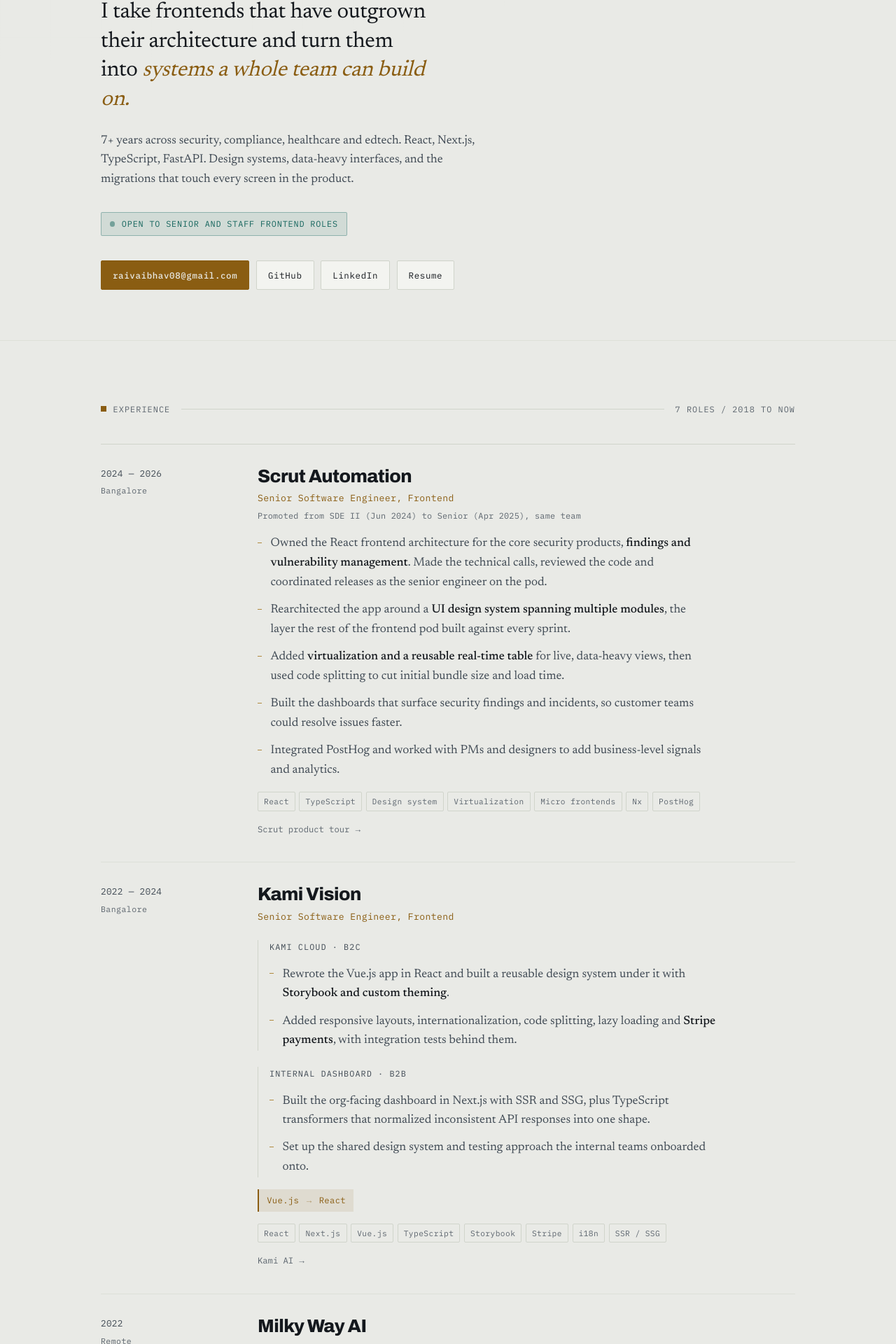
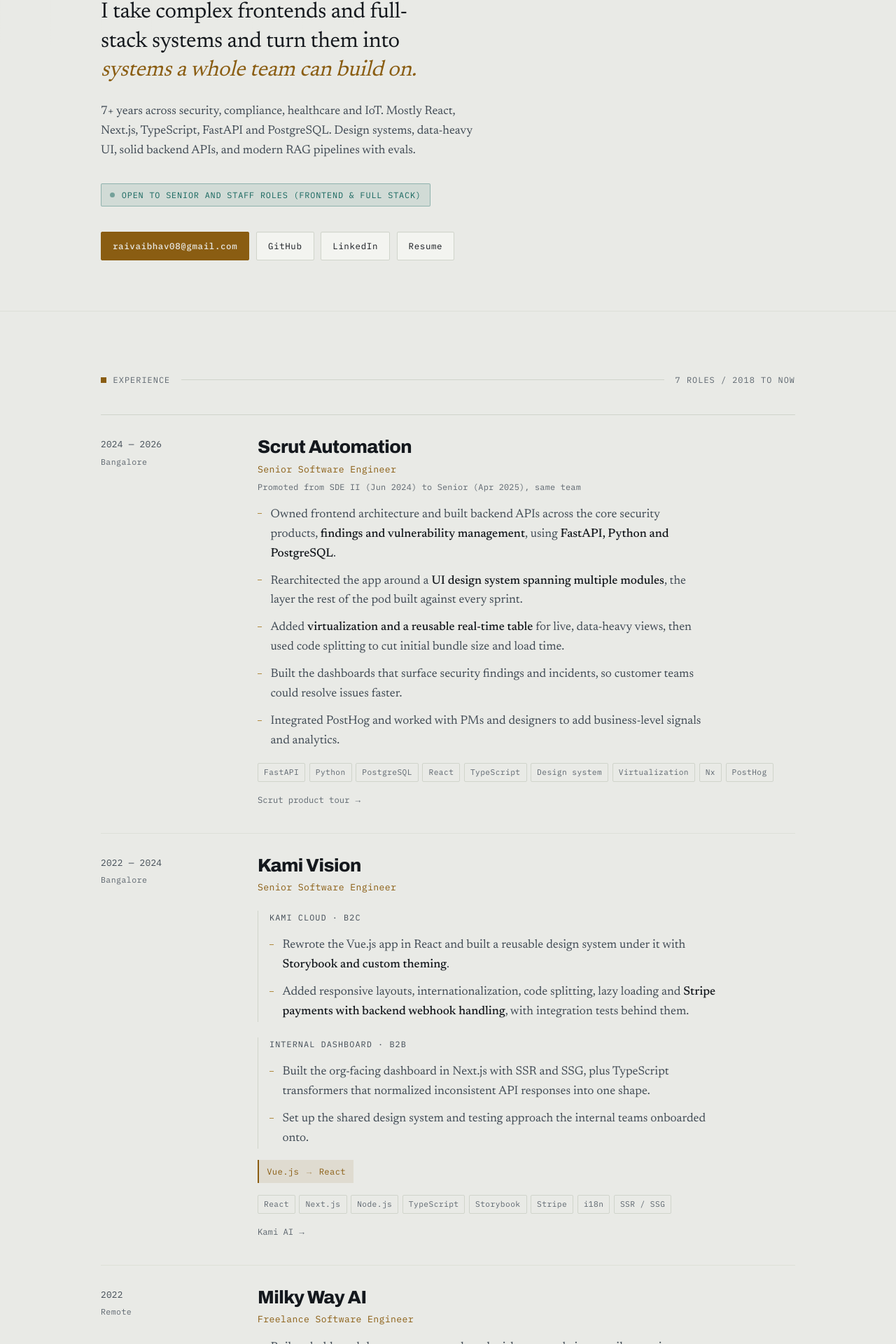
Before and after one commit to RaiVaibhav/portfolio, a Next.js app: page / in a window 1280 px wide. Shown: the part 463-2383 px from the top of the page at 70% size. Built offline with nearby package versions, Linux system fonts and the light colour scheme.

Commit message:
Update text related to my work

```diff
--- a/app/layout.tsx
+++ b/app/layout.tsx
@@ -34,15 +34,20 @@
   keywords: [
     "Vaibhav Kumar Rai",
     "senior software engineer",
+    "frontend focused full stack",
     "senior frontend engineer",
     "React",
     "Next.js",
     "TypeScript",
     "design systems",
+    "FastAPI",
+    "Python",
+    "Node.js",
     "PostgreSQL",
-    "FastAPI",
-    "micro frontends",
-    "frontend architecture",
+    "pgvector",
+    "RAG",
+    "LLM evals",
+    "Model Context Protocol",
   ],
   alternates: { canonical: "/" },
   robots: {
@@ -95,15 +100,21 @@
   },
   knowsAbout: [
     "Frontend architecture",
+    "Design systems",
     "React",
     "Next.js",
     "TypeScript",
-    "Design systems",
-    "Micro frontends",
+    "Full-stack engineering",
+    "Backend APIs",
+    "FastAPI",
+    "Python",
+    "Node.js",
+    "PostgreSQL",
+    "pgvector",
+    "Retrieval-Augmented Generation (RAG)",
+    "LLM evaluation & safety rails",
+    "Model Context Protocol (MCP)",
     "Web performance",
-    "Accessibility",
-    "PostgreSQL",
-    "FastAPI",
   ],
   sameAs: [site.github, site.linkedin],
 };
--- a/components/Focus.tsx
+++ b/components/Focus.tsx
@@ -17,23 +17,23 @@
               <span className="stat">Design systems</span>
               <h3>Three built from scratch</h3>
               <p>
-                Rearchitected the UI design system across multiple modules at Scrut, the layer the rest of the frontend pod built against. Storybook and custom theming at Kami Vision. Per-clinic branding, themes and layouts at Klinify.
+                Rearchitected the UI design system across multiple modules at Scrut, the layer the rest of the team built against every sprint. Storybook and custom theming at Kami Vision. Per-clinic branding, themes and layouts at Klinify.
               </p>
             </div>
 
             <div className="cap">
-              <span className="stat">Data-heavy interfaces</span>
-              <h3>Live tables that stay fast</h3>
+              <span className="stat">Full stack &amp; backend</span>
+              <h3>APIs and services that hold up</h3>
               <p>
-                Virtualization and a reusable real-time table for live security data at Scrut, then code splitting to cut the initial bundle. At Klinify, 45% off dashboard load through memoization, API work and splitting.
+                FastAPI, Python and Postgres at Scrut for live security findings and vulnerability views. Flask APIs and CouchDB map-reduce at Klinify. Real-time chat sync over WebSockets and serverless Kubeless microservices at Squadcast, plus Stripe webhooks at Kami Vision.
               </p>
             </div>
 
             <div className="cap">
-              <span className="stat">Migrations</span>
-              <h3>The ones that touch everything</h3>
+              <span className="stat">RAG &amp; evals</span>
+              <h3>Context retrieval that doesn&rsquo;t hallucinate</h3>
               <p>
-                Vue to React at Kami Vision, with a design system built underneath it. Krafty to Nuxt at Quizizz. Both shipped while the product kept moving.
+                Agentic RAG pipelines with pgvector and semantic search in Bandhu. Set up Langfuse evals to catch hallucinations, score retrieval quality, and keep crisis safety rails rock solid. Tool security and permissions over MCP in AgentGate.
               </p>
             </div>
 
--- a/components/Hero.tsx
+++ b/components/Hero.tsx
@@ -9,7 +9,7 @@
           <div className="eyebrow mono">
             <span>Senior Software Engineer</span>
             <span className="sep">/</span>
-            <span>Frontend</span>
+            <span>Frontend &amp; Full Stack</span>
             <span className="sep">/</span>
             <span>Delhi, India</span>
           </div>
@@ -20,18 +20,18 @@
           </h1>
 
           <p className="thesis">
-            I take frontends that have outgrown their architecture and turn them into{" "}
+            I take complex frontends and full-stack systems and turn them into{" "}
             <em>systems a whole team can build on.</em>
           </p>
 
           <p className="sub">
-            7+ years across security, compliance, healthcare and edtech. React, Next.js, TypeScript, FastAPI.
-            Design systems, data-heavy interfaces, and the migrations that touch every screen in the product.
+            7+ years across security, compliance, healthcare and IoT. Mostly React, Next.js, TypeScript, FastAPI and PostgreSQL.
+            Design systems, data-heavy UI, solid backend APIs, and modern RAG pipelines with evals.
           </p>
 
           <p className="status">
             <span className="dot" aria-hidden="true" />
-            <span>Open to senior and staff frontend roles</span>
+            <span>Open to senior and staff roles (Frontend &amp; Full Stack)</span>
           </p>
 
           <div className="links">
--- a/components/SiteFooter.tsx
+++ b/components/SiteFooter.tsx
@@ -9,7 +9,7 @@
         <Reveal>
           <h2>Let&rsquo;s talk.</h2>
           <p>
-            If your frontend has outgrown the architecture holding it up, that&rsquo;s the problem I like.
+            If you need someone to lead a complex frontend, wire up the backend services under it, or set up RAG pipelines with evals, let&rsquo;s talk.
             Email is the fastest way to reach me.
           </p>
           <div className="links">
--- a/content/experience.ts
+++ b/content/experience.ts
@@ -7,17 +7,17 @@
     url: "https://www.scrut.io/product-tour",
     urlLabel: "Scrut product tour",
     urlNote: "GRC platform · the product I worked on",
-    role: "Senior Software Engineer, Frontend",
+    role: "Senior Software Engineer",
     note: "Promoted from SDE II (Jun 2024) to Senior (Apr 2025), same team",
     years: "2024 — 2026",
     bullets: [
-      "Owned the React frontend architecture for the core security products, **findings and vulnerability management**. Made the technical calls, reviewed the code and coordinated releases as the senior engineer on the pod.",
-      "Rearchitected the app around a **UI design system spanning multiple modules**, the layer the rest of the frontend pod built against every sprint.",
+      "Owned frontend architecture and built backend APIs across the core security products, **findings and vulnerability management**, using **FastAPI, Python and PostgreSQL**.",
+      "Rearchitected the app around a **UI design system spanning multiple modules**, the layer the rest of the pod built against every sprint.",
       "Added **virtualization and a reusable real-time table** for live, data-heavy views, then used code splitting to cut initial bundle size and load time.",
       "Built the dashboards that surface security findings and incidents, so customer teams could resolve issues faster.",
       "Integrated PostHog and worked with PMs and designers to add business-level signals and analytics.",
     ],
-    chips: ["React", "TypeScript", "Design system", "Virtualization", "Micro frontends", "Nx", "PostHog"],
+    chips: ["FastAPI", "Python", "PostgreSQL", "React", "TypeScript", "Design system", "Virtualization", "Nx", "PostHog"],
   },
   {
     company: "Kami Vision",
@@ -25,14 +25,14 @@
     url: "https://kami-ai.com/",
     urlLabel: "Kami AI",
     urlNote: "Kami Cloud, the B2C app I rewrote",
-    role: "Senior Software Engineer, Frontend",
+    role: "Senior Software Engineer",
     years: "2022 — 2024",
     groups: [
       {
         label: "Kami Cloud · B2C",
         bullets: [
           "Rewrote the Vue.js app in React and built a reusable design system under it with **Storybook and custom theming**.",
-          "Added responsive layouts, internationalization, code splitting, lazy loading and **Stripe payments**, with integration tests behind them.",
+          "Added responsive layouts, internationalization, code splitting, lazy loading and **Stripe payments with backend webhook handling**, with integration tests behind them.",
         ],
       },
       {
@@ -44,12 +44,12 @@
       },
     ],
     shift: ["Vue.js", "React"],
-    chips: ["React", "Next.js", "Vue.js", "TypeScript", "Storybook", "Stripe", "i18n", "SSR / SSG"],
+    chips: ["React", "Next.js", "Node.js", "TypeScript", "Storybook", "Stripe", "i18n", "SSR / SSG"],
   },
   {
     company: "Milky Way AI",
     location: "Remote",
-    role: "Freelance Frontend Engineer",
+    role: "Freelance Software Engineer",
     years: "2022",
     bullets: [
       "Built a dashboard that automates stock replenishment and gives retail operations a real-time read on inventory.",
@@ -61,7 +61,7 @@
     url: "https://wayground.com/",
     urlLabel: "Wayground",
     urlNote: "Quizizz, renamed since I was there",
-    role: "Freelance Frontend Engineer",
+    role: "Freelance Software Engineer",
     years: "2021 — 2022",
     bullets: [
       "Worked the migration off Krafty onto Nuxt and built the complex UI components that came with it.",
@@ -72,14 +72,14 @@
   {
     company: "Klinify",
     location: "Remote",
-    role: "Frontend Engineer",
+    role: "Software Engineer",
     years: "2019 — 2021",
     bullets: [
       "Cut dashboard load time by **45%** with memoization, API optimizations and code splitting.",
-      "Built a configurable design system carrying **per-clinic branding, themes and layouts**, with SSR and SSG for the dynamic content and SEO.",
-      "Added internationalization, Flask APIs and CouchDB map-reduce transformations.",
+      "Built a configurable design system carrying **per-clinic branding, themes and layouts**, with SSR and SSG for dynamic content.",
+      "Wrote backend **Flask APIs and CouchDB map-reduce transformations** to handle clinic workflows and patient records.",
     ],
-    chips: ["React", "SSR / SSG", "Design system", "Flask", "CouchDB", "i18n"],
+    chips: ["React", "Flask", "CouchDB", "Python", "SSR / SSG", "Design system", "i18n"],
   },
   {
     company: "Appknox",
@@ -87,13 +87,13 @@
     url: "https://www.appknox.com/",
     urlLabel: "Appknox",
     urlNote: "Mobile app security scanning",
-    role: "Frontend Engineer",
+    role: "Software Engineer",
     years: "2019",
     bullets: [
       "Built the Ember.js interface for running and managing application security scans, so customers could run **several scans in parallel** instead of one at a time. Throughput went up, turnaround came down.",
       "**25 pull requests merged** into [appknox/irene](https://github.com/appknox/irene), their open source frontend.",
     ],
-    chips: ["Ember.js", "AppSec", "Open source"],
+    chips: ["Ember.js", "AppSec", "APIs", "Open source"],
   },
   {
     company: "Squadcast",
@@ -101,12 +101,12 @@
     url: "https://www.solarwinds.com/it-incident-response-software",
     urlLabel: "SolarWinds Incident Response",
     urlNote: "Squadcast, acquired by SolarWinds",
-    role: "Software Engineer Intern",
+    role: "Software Developer Intern",
     years: "2018 — 2019",
     bullets: [
-      "Built a **bidirectional sync between Slack and Squadcast chat** so incident updates landed in real time on both sides.",
-      "Wrote Enzyme tests across the frontend, shipped serverless Kubeless microservices, and stood up an Artifactory registry for private npm packages.",
+      "Built a **bidirectional sync between Slack and Squadcast chat** (Node.js and WebSockets) so incident updates landed in real time on both sides.",
+      "Wrote Enzyme tests across the frontend, shipped backend serverless **Kubeless microservices**, and stood up an Artifactory registry for private npm packages.",
     ],
-    chips: ["React", "Node.js", "Kubeless", "Enzyme", "Artifactory"],
+    chips: ["React", "Node.js", "WebSockets", "Kubeless", "Enzyme", "Artifactory"],
   },
 ];
--- a/content/projects.ts
+++ b/content/projects.ts
@@ -13,7 +13,7 @@
       "Permission control for AI agents over MCP. It sits between an agent and a server like GitHub, Stripe or Slack, enforces per-tool permissions, scans responses for security problems, logs every decision, and revokes access instantly. The agent never gets the real API key, only a gateway URL.",
       "Give an agent a GitHub token today and it gets everything that token allows. There's no way to say “read repos, never delete them.” This is my answer to that.",
     ],
-    chips: ["TypeScript", "MCP", "Access control", "Audit log"],
+    chips: ["TypeScript", "MCP", "AI Security", "Access Control", "Audit Log"],
   },
   {
     name: "Bandhu",
@@ -27,10 +27,10 @@
       { label: "Source", href: "https://github.com/RaiVaibhav/bandhu" },
     ],
     body: [
-      "A companion-first mental health check-in app for India. The idea is that it should feel like texting a friend, not opening a treatment tool. FastAPI with async SQLAlchemy and Postgres/pgvector on the back, React 19, Vite, Tailwind v4 and shadcn/ui on the front, NVIDIA NIM and Langfuse in the pipeline.",
-      "It's a prototype and I say so in the README. Anything safety-critical, crisis-language detection and clinical suggestions, sits behind a pipeline that has to be reviewed before it ships. The engineering docs cover the pipeline design, the vector schema and the manual QA cases.",
+      "A companion-first mental health check-in app for India. The idea is that it should feel like texting a friend, not opening a treatment tool. Built with an **agentic RAG pipeline** &mdash; FastAPI with async SQLAlchemy and Postgres/pgvector on the back, React 19, Vite, Tailwind v4 and shadcn/ui on the front, NVIDIA NIM and Langfuse for tracing and evals.",
+      "Anything safety-critical sits behind an **eval pipeline** to catch crisis language and test retrieval relevancy before it ships. The engineering docs cover the RAG pipeline design, the vector schema and the manual and automated eval cases.",
     ],
-    chips: ["React 19", "FastAPI", "pgvector", "RAG", "Langfuse", "Tailwind v4"],
+    chips: ["React 19", "FastAPI", "pgvector", "RAG", "LLM evals", "Langfuse", "Tailwind v4"],
   },
   {
     name: "Svelte & Qwik core",
--- a/content/site.ts
+++ b/content/site.ts
@@ -9,21 +9,21 @@
   email: "raivaibhav08@gmail.com",
   github: "https://github.com/RaiVaibhav",
   linkedin: "https://www.linkedin.com/in/raivaibhav08/",
-  status: "Open to senior and staff frontend roles",
+  status: "Open to senior and staff roles (Frontend & Full-Stack)",
   resume: "/vaibhav-kumar-rai-resume.pdf",
 
   /** Short factual rows for the profile header. */
   facts: [
-    { label: "Now", value: "Open to senior and staff roles" },
+    { label: "Now", value: "Open to senior & staff roles" },
     { label: "Recently", value: "2 years at Scrut Automation" },
-    { label: "Stack", value: "React, Next.js, TypeScript, Vue, PostgreSQL, FastAPI" },
-    { label: "Focus", value: "Design systems, data-heavy UI, migrations" },
+    { label: "Stack", value: "React, Next.js, TypeScript, Python, FastAPI, Node.js, PostgreSQL" },
+    { label: "Focus", value: "Design systems, full stack, RAG & evals" },
   ],
 
-  headline: "I make big frontends easier to work in.",
-  lede: "Senior frontend engineer, 7+ years, mostly on security and compliance products. I'm the one who shows up when an app has outgrown the way it was built and somebody has to restructure it without stopping the roadmap.",
+  headline: "I make big frontends and full-stack systems easier to work in.",
+  lede: "Senior software engineer, 7+ years. Mostly frontend, with real production backend experience (FastAPI, Python, Node, Postgres) and hands-on work with RAG pipelines and evals. I'm the one who shows up when an app has outgrown the way it was built and somebody has to restructure it without stopping the roadmap.",
   sub: "Two years at Scrut Automation just wrapped. Before that, Kami Vision, Quizizz, Klinify, Appknox and Squadcast.",
 
   metaDescription:
-    "Vaibhav Kumar Rai, senior software engineer. 7+ years on React, Next.js, TypeScript, PostgreSQL and FastAPI, mostly in security and compliance. Design systems, virtualized data tables, and large frontend migrations.",
+    "Vaibhav Kumar Rai, senior software engineer. 7+ years on React, Next.js, TypeScript, FastAPI and PostgreSQL. Design systems, full-stack architecture, RAG pipelines and evals.",
 } as const;
--- a/content/toolkit.ts
+++ b/content/toolkit.ts
@@ -2,16 +2,15 @@
 
 export const toolkit: SpecRow[] = [
   { label: "Frontend", value: "React.js, Next.js, Vue.js, TypeScript, JavaScript, HTML5, CSS3, Tailwind CSS" },
-  { label: "State & data", value: "Redux, Zustand, React Query, REST APIs" },
+  { label: "State & data", value: "Redux, Zustand, React Query, REST APIs, WebSockets" },
   { label: "Testing", value: "Jest, Cypress, Storybook, Enzyme" },
   {
     label: "Architecture",
     value: "Design systems, micro frontends, Nx monorepo, SSR, SSG, component libraries, i18n, virtualization, performance work",
   },
-  { label: "Backend", value: "FastAPI, Python, Node.js, PostgreSQL, NoSQL, Swagger" },
-  { label: "AI & telemetry", value: "Retrieval-augmented generation, Langfuse, Grafana, telemetry, MCP" },
-  { label: "Tools", value: "Git, CI/CD, Webpack, Vite, Jira, AWS" },
-  { label: "UI / UX", value: "Responsive design, accessibility (a11y), cross-browser compatibility" },
+  { label: "Backend", value: "FastAPI, Python, Node.js, PostgreSQL, pgvector, Flask, CouchDB, Swagger" },
+  { label: "RAG & evals", value: "RAG pipelines, LLM evals, Langfuse, semantic search, prompt engineering, MCP" },
+  { label: "Tools & ops", value: "Git, CI/CD, Webpack, Vite, Docker, AWS, PostHog, Grafana" },
   { label: "Languages", value: "English (full professional), Hindi (full professional)" },
 ];
 
@@ -26,7 +25,7 @@
   },
   {
     label: "Right now",
-    value: "Going deep on **agentic AI workflows and tool security over MCP** (like AgentGate), plus high-throughput data visualization in the browser.",
+    value: "Going deep on **RAG pipelines, LLM evals and tool security over MCP** (like Bandhu and AgentGate), plus high-throughput data visualization in the browser.",
   },
   {
     label: "Off the clock",
--- a/scripts/og-image.source.tsx
+++ b/scripts/og-image.source.tsx
@@ -47,13 +47,12 @@
           </div>
           <div style={{ fontSize: 38, color: "#42655b", marginTop: 8 }}>{site.role}</div>
           <div style={{ fontSize: 27, color: "#414845", marginTop: 26, maxWidth: 900, lineHeight: 1.4 }}>
-            React, Next.js and TypeScript. Design systems, data-heavy UI, and the migrations that
-            touch every screen.
+            Frontend-focused full stack, design systems, solid backend APIs, RAG pipelines &amp; evals.
           </div>
         </div>
 
         <div style={{ display: "flex", gap: 12 }}>
-          {["Design systems", "Micro frontends", "Web performance"].map((t) => (
+          {["Frontend & Design Systems", "Full Stack & APIs", "RAG & Evals"].map((t) => (
             <div
               key={t}
               style={{
```
Also changed, not shown: 2 other files (tests, documents, lock files or other folders).
